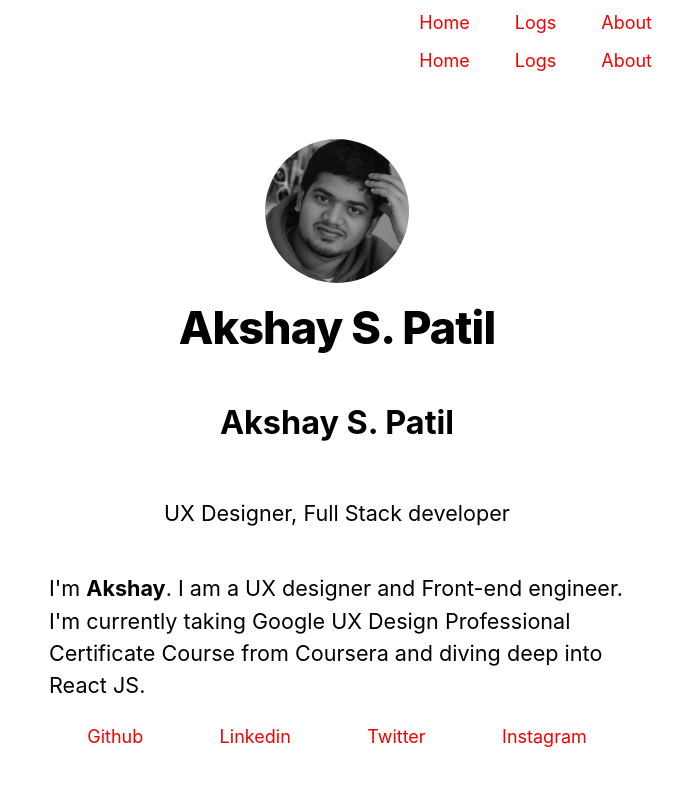
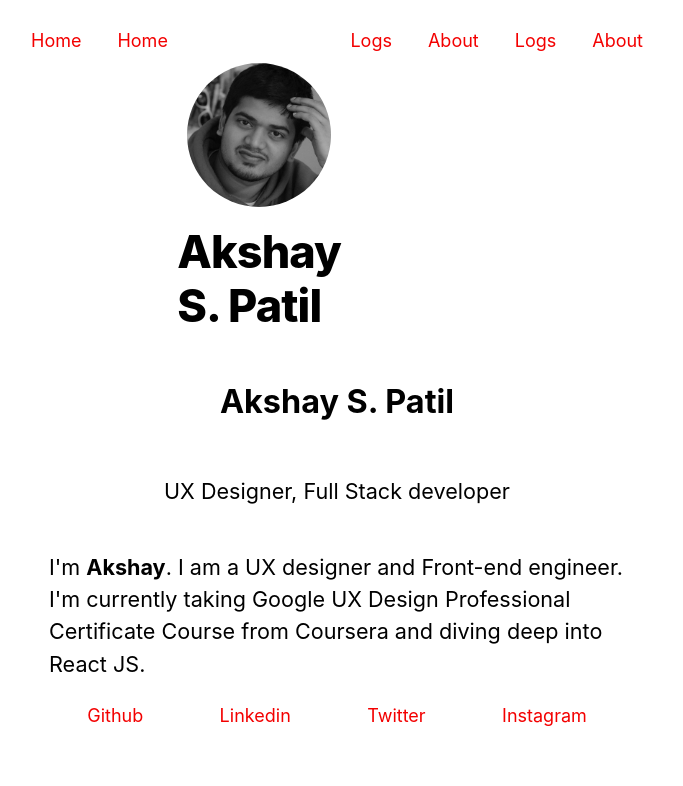
Before and after one commit to akshaypatil26/nextjs-blog, a Next.js app: page /newhome in a window 1280 px wide. Shown: the top 786 px of the page, without its empty margins (303-986 px from the left). Built offline with nearby package versions, Linux system fonts and the light colour scheme.

Commit message:
fixed placement in the navbar

```diff
--- a/components/navbar.js
+++ b/components/navbar.js
@@ -5,9 +5,12 @@ export default function Navbar() {
       <div className={styles.navcontainer}>
         <div className={styles.navbar}>
           {/* <h3>Navbar</h3> */}
+          <ul className={styles.navleft}>
             <li>
               <a href="/">Home</a>
             </li>
+          </ul>
+          <ul className={styles.navright}>
             <li>
               <a href="/logs">Logs</a>
             </li>
@@ -17,6 +20,7 @@ export default function Navbar() {
             {/* <button className={styles.hidden}>
               <p>Hamburger menu</p>
             </button> */}
+          </ul>
         </div>
       </div>
       {/* <hr className={styles.partition}></hr> */}
--- a/components/navbar.module.css
+++ b/components/navbar.module.css
@@ -1,18 +1,38 @@
 .navcontainer {
   max-width: 36rem;
   padding: 0rem 0rem;
-  margin: 0.5rem auto
+  margin: 0.5rem auto;
   /* background-color: rgba(222, 217, 217, 0.15); */
 }
 
-.navbar {
+/* .navbar {
   display: flex;
   justify-content: flex-end;
+} */
+
+/* .navbar li {
+  list-style: none;
+  padding: 0rem 0.5rem 0rem 2rem;
+} */
+.navleft {
+  float: left;
+  /* background-color: lemonchiffon; */
+}
+
+.navright {
+  float: right;
+  /* background-color: rosybrown; */
+}
+
+.navbar ul {
+  padding-left: 0rem;
 }
 
 .navbar li {
+  display: inline;
+  margin: 0rem 1rem;
   list-style: none;
-  padding: 0rem 0.5rem 0rem 2rem;
+  /* float: right; */
 }
 
 .navbar .hidden {
```
Lines whose indentation alone changed are shown as unchanged.
